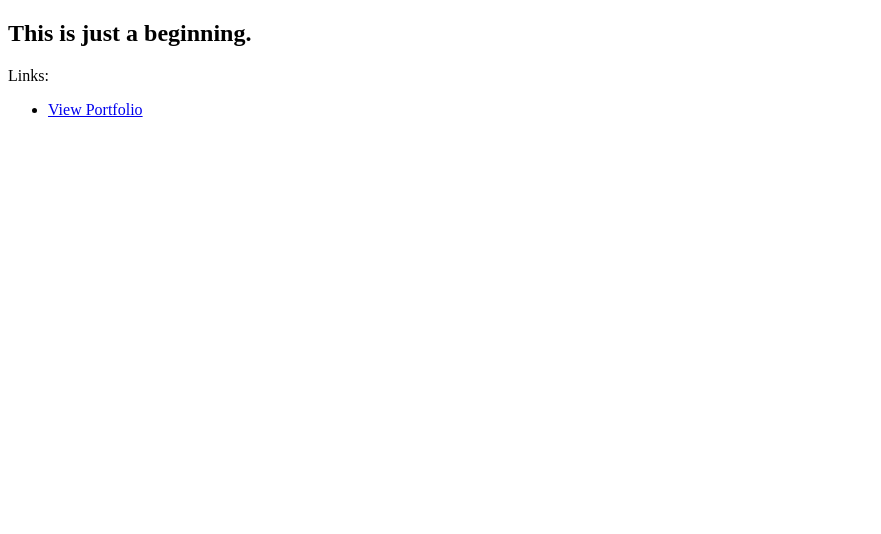
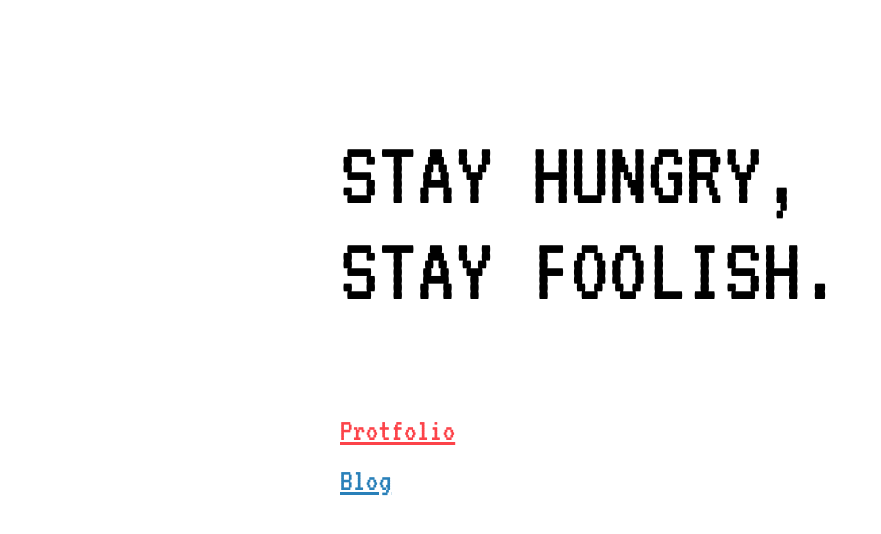
Before and after one commit to nivesh2/nivesh2.github.io, a plain HTML site: page index.html in a window 1280 px wide. Shown: the whole page, without its empty margins (0-881 px from the left). Drawn offline with Linux system fonts and the light colour scheme.

Commit message:
personal space 2.0

```diff
--- a/index.html
+++ b/index.html
@@ -1,19 +1,37 @@
+
 <!DOCTYPE html>
+<!--
+    Hi, there!
+    Curious enough to come this land. Open to cool projects, feel free to reach me out @nivesh002 twitter
+
+    "Stay hungry. Stay foolish."
+-->
+
 <html>
   <head>
-    <meta charset="utf-8">
-    <title>Nivesh Blog.</title>
+    <meta charset="UTF-8">
+    <title>Nivesh Singh - Personal Space</title>
+    <meta name="author" content="Nivesh Singh">
+    <meta name="description" content="Personal Portfolio Website and Resume of Nivesh Singh">
+    <meta name="keywords" content="Nivesh Singh, nivesh2, nivesh002, Nivesh">
+    <meta name="viewport" content="width=device-width, initial-scale=1">
+    <link href="https://fonts.googleapis.com/css?family=VT323" rel="stylesheet">
+
+    <style>
+      .container {  margin-top:10%; margin-left: auto; margin-right: auto; width: 600px; }
+      #quote {  font-size: 6em; font-family: 'VT323', monospace;}
+      a { font-weight: 100; font-size: 2em; font-family: 'VT323', monospace;}
+      #portfolio { color: #FC4349}
+      #blog { color: #2980B9 }
+    </style>
+
   </head>
   <body>
     <div class="container">
-      <h2>This is just a beginning.</h2>
-      <div class="">
-        Links:
-        <ul>
-          <li><a href="https://nivesh2.github.io/portfolio">View Portfolio</a></li>
-        </ul>
-      </div>
-
+      <p id= "quote">STAY HUNGRY, STAY FOOLISH.</p>
+      <a id= "portfolio" href="http://niveshsingh.com/portfolio/">Protfolio</a>
+      <br><br>
+      <a id= "blog" href="https://medium.com/@nivesh">Blog</a>
     </div>
   </body>
 </html>
```
